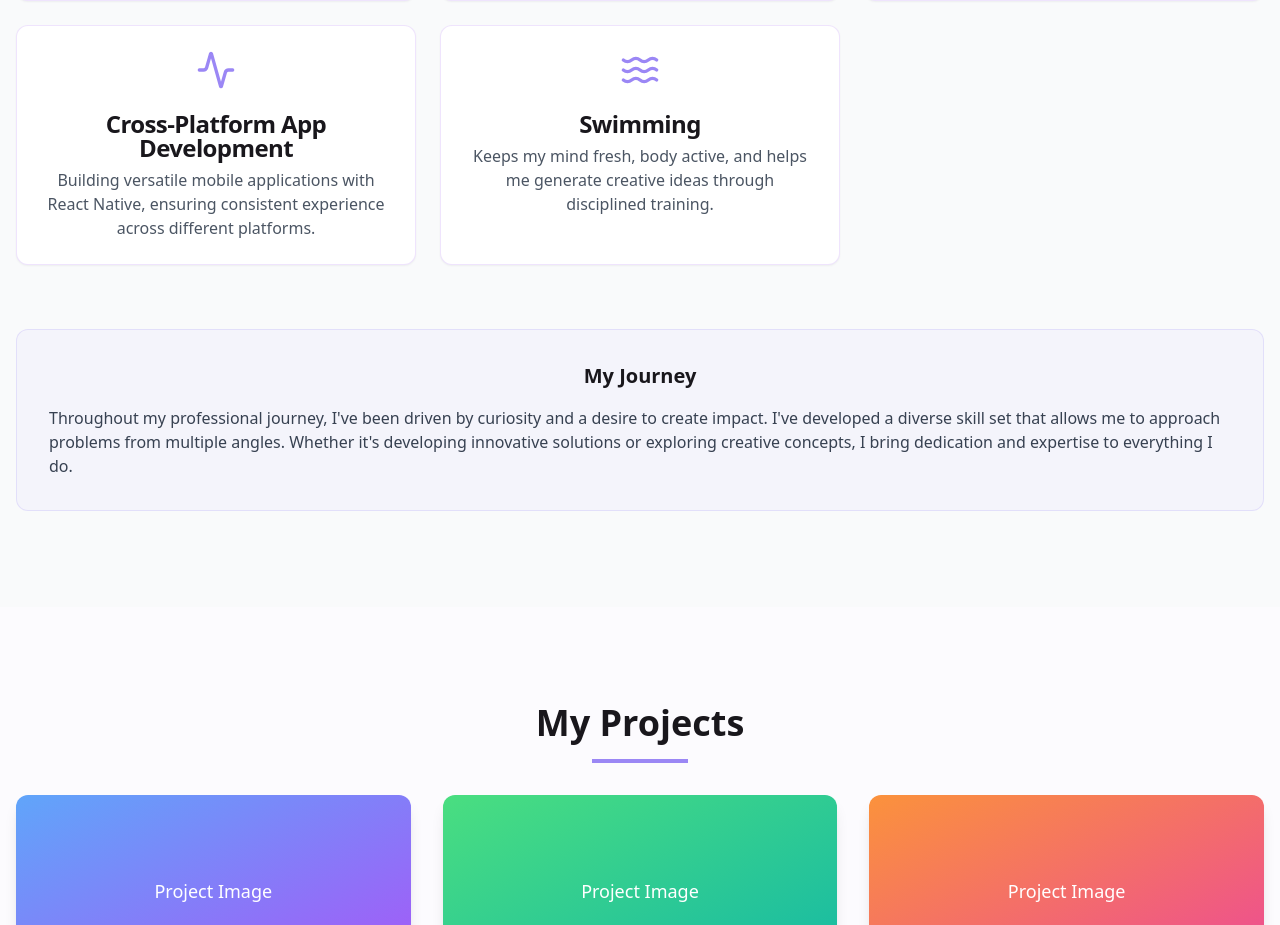
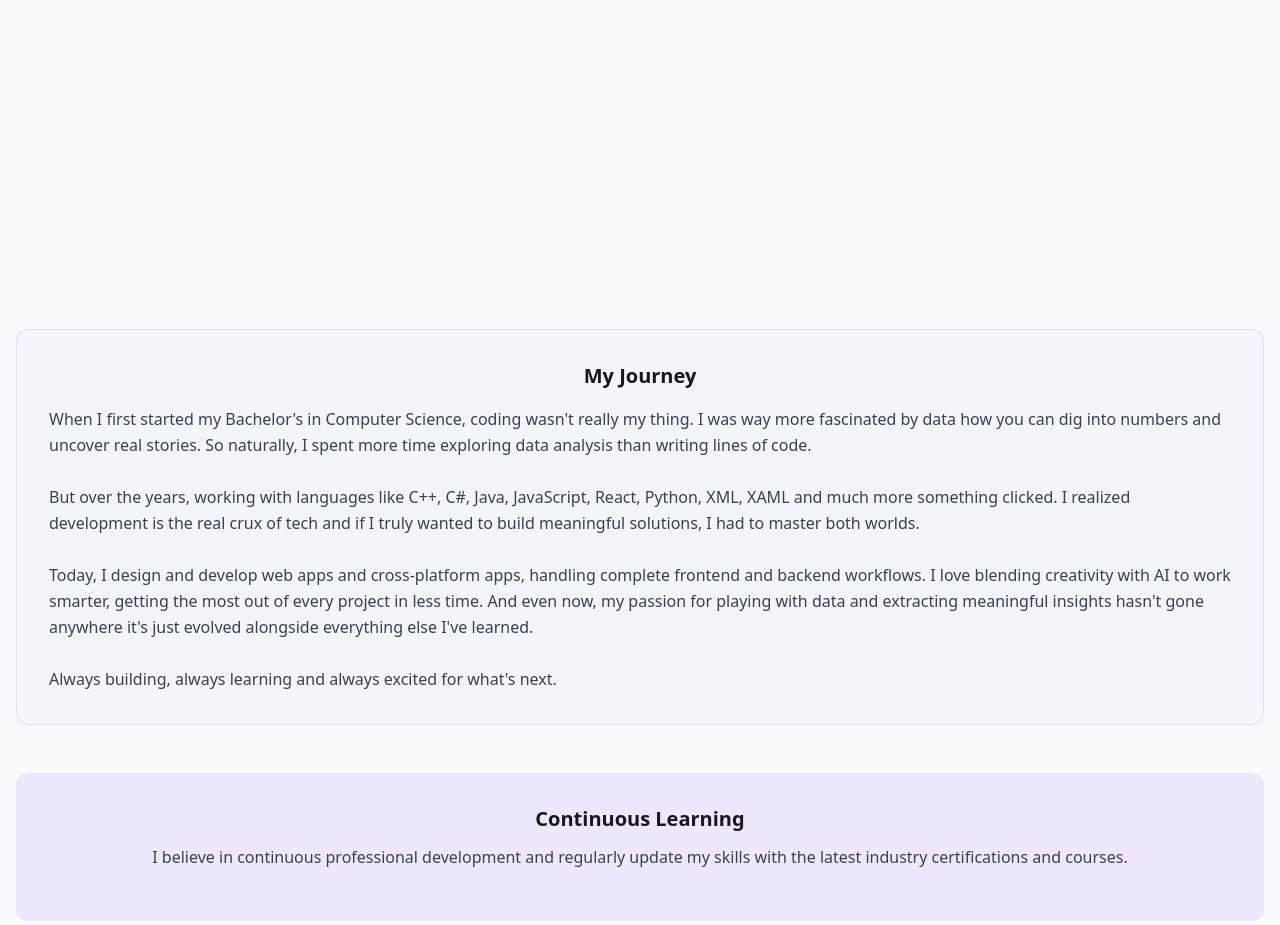
Before and after one commit to devShazain/shazain-portfolio-hub, a React (Vite) app: page / in a window 1280 px wide. Shown: the part 1247-2172 px from the top of the page. Built offline with nearby package versions, Linux system fonts and the light colour scheme.

Commit message:
feat: Enhance About and Certifications sections
- Added soft animations to the interests section.
- Updated the "My Journey" section with new content and animation.
- Removed the "View All Credentials" button from the "Continuous Learning" section.

```diff
--- a/src/components/About.tsx
+++ b/src/components/About.tsx
@@ -43,9 +43,19 @@ const About = () => {
 
       <div className="grid grid-cols-1 md:grid-cols-3 gap-6">
         {interests.map((interest, index) => (
-          <Card key={index} className="card-hover border-portfolio-purple-light border-opacity-40 reveal">
+          <Card
+            key={index}
+            className="card-hover border-portfolio-purple-light border-opacity-40 reveal"
+            style={{
+              animationDelay: `${index * 150}ms`,
+              transform: 'translateY(20px)',
+              opacity: 0
+            }}
+          >
             <CardHeader className="text-center pb-2">
-              <div className="mx-auto mb-4">{interest.icon}</div>
+              <div className="mx-auto mb-4 transform transition-transform hover:scale-110 duration-300">
+                {interest.icon}
+              </div>
               <CardTitle>{interest.title}</CardTitle>
             </CardHeader>
             <CardContent>
@@ -55,12 +65,23 @@ const About = () => {
         ))}
       </div>
 
-      <div className="mt-16 bg-portfolio-purple bg-opacity-5 p-8 rounded-xl border border-portfolio-purple border-opacity-20 reveal">
+      <div className="mt-16 bg-portfolio-purple bg-opacity-5 p-8 rounded-xl border border-portfolio-purple border-opacity-20 reveal hover:bg-opacity-10 transition-all duration-300">
         <h3 className="text-xl font-bold mb-4 text-center">My Journey</h3>
-        <p className="text-gray-700">
-          Throughout my professional journey, I've been driven by curiosity and a desire to create impact.
-          I've developed a diverse skill set that allows me to approach problems from multiple angles.
-          Whether it's developing innovative solutions or exploring creative concepts, I bring dedication and expertise to everything I do.
+        <p className="text-gray-700 leading-relaxed">
+          When I first started my Bachelor's in Computer Science, coding wasn't really my thing. I was way more fascinated by data how you can dig into numbers and uncover real stories. So naturally, I spent more time exploring data analysis than writing lines of code.
+          <br /><br />
+          But over the years, working with languages like C++, C#, Java, JavaScript, React, Python, XML, XAML and much more something clicked. I realized development is the real crux of tech and if I truly wanted to build meaningful solutions, I had to master both worlds.
+          <br /><br />
+          Today, I design and develop web apps and cross-platform apps, handling complete frontend and backend workflows. I love blending creativity with AI to work smarter, getting the most out of every project in less time. And even now, my passion for playing with data and extracting meaningful insights hasn't gone anywhere it's just evolved alongside everything else I've learned.
+          <br /><br />
+          Always building, always learning and always excited for what's next.
+        </p>
+      </div>
+
+      <div className="mt-12 p-8 bg-portfolio-purple-light bg-opacity-30 rounded-xl text-center reveal">
+        <h3 className="text-xl font-bold mb-3">Continuous Learning</h3>
+        <p className="text-gray-700 mb-5">
+          I believe in continuous professional development and regularly update my skills with the latest industry certifications and courses.
         </p>
       </div>
     </div>
```
